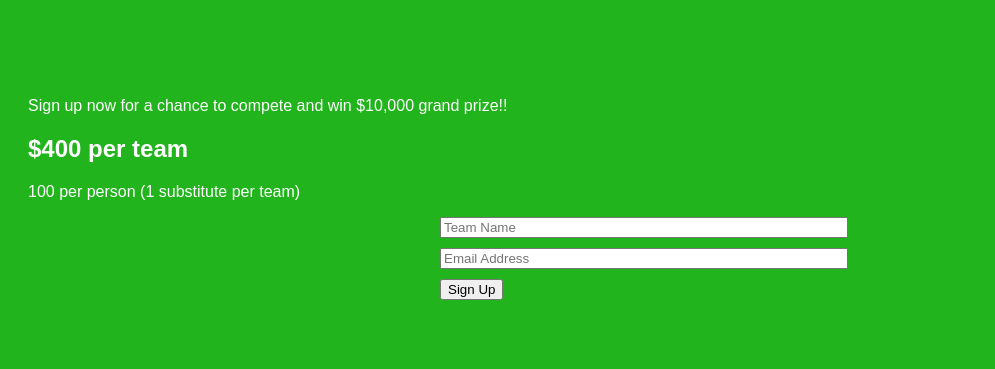
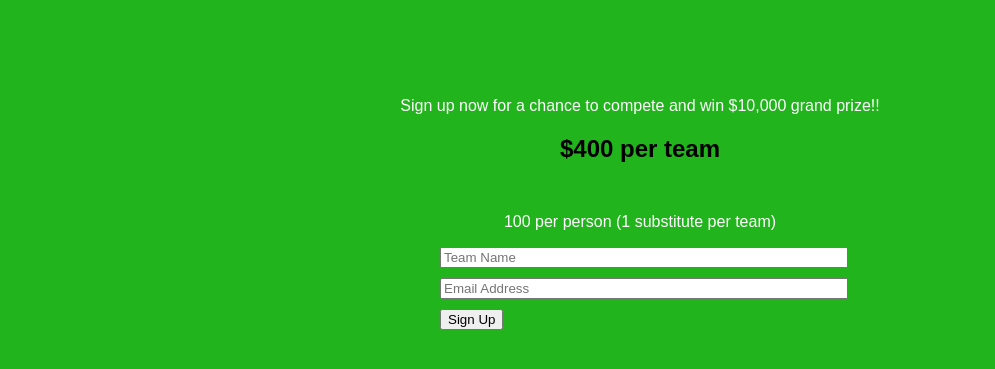
Before and after one commit to ITMD-362-Dino/Project-1-ITMD362, a plain HTML site: page index.html in a window 1280 px wide. Shown: the part 89-458 px from the top of the page, without its empty margins (0-995 px from the left). Drawn offline with Linux system fonts and the light colour scheme.

Commit message:
added h2 and p tags in css

```diff
--- a/css/screen.css
+++ b/css/screen.css
@@ -9,6 +9,14 @@ h1 {
     text-align: center;
     margin-bottom: 100px;
   }
+h2 {
+  text-align: center;
+  margin-bottom: 50px;
+  color: black;
+}
+p {
+  text-align: center;
+}
 
 form {
     max-width: 400px;
```
